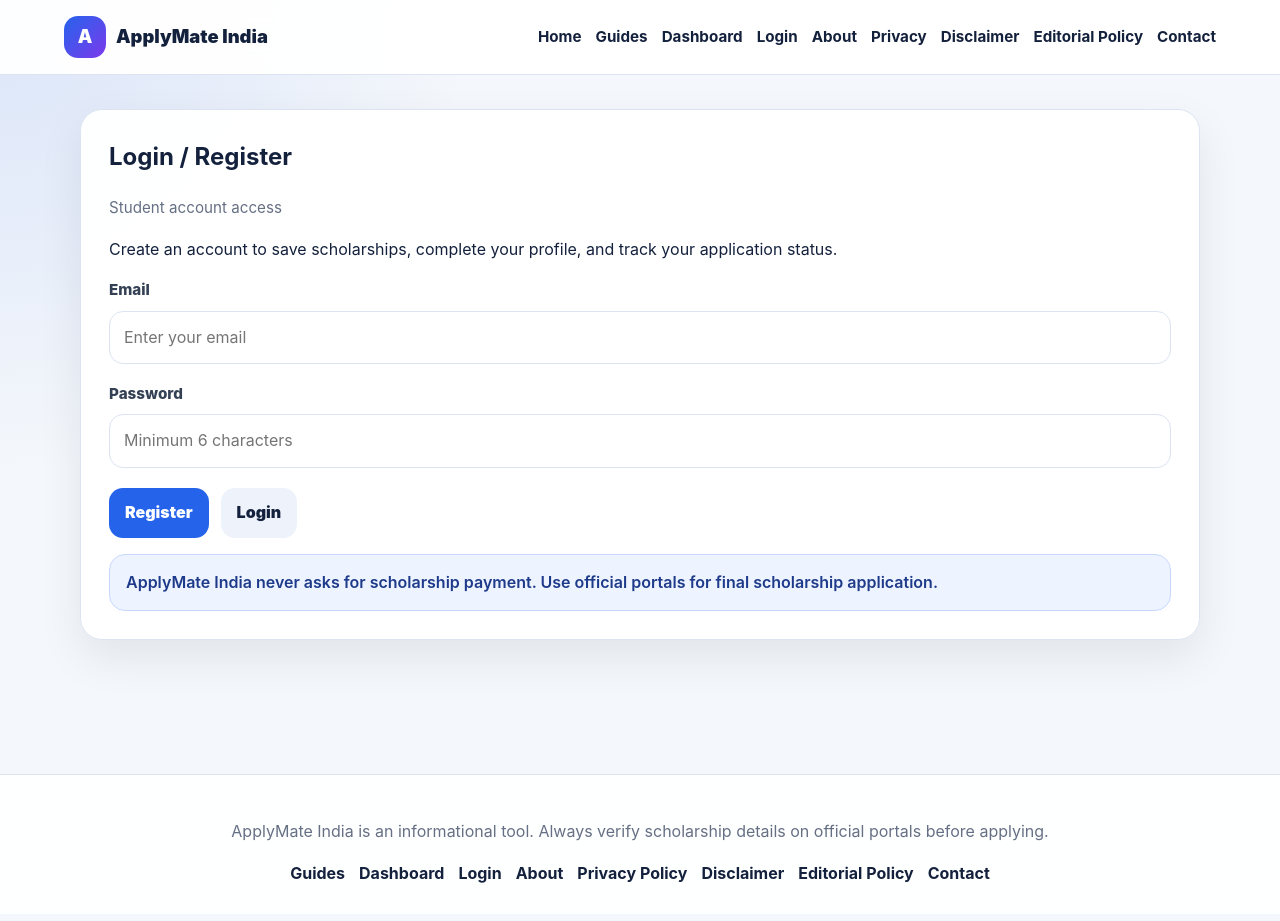
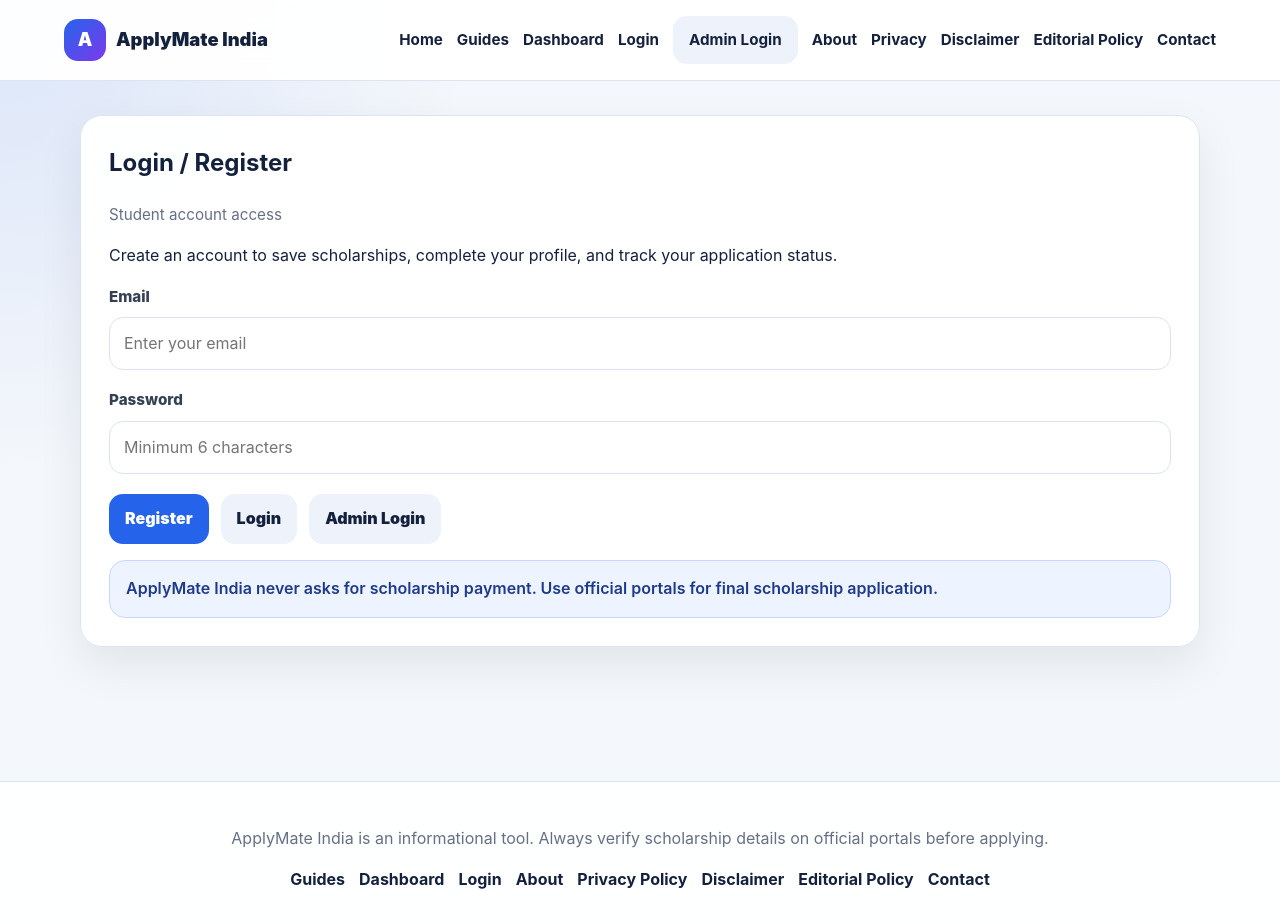
Before and after one commit to koushikrajcodex-boop/applymate-india, a plain HTML site: page login.html in a window 1280 px wide. Drawn offline with Linux system fonts and the light colour scheme.

Commit message:
Add Admin Login link to login.html

```diff
--- a/login.html
+++ b/login.html
@@ -26,6 +26,7 @@
       <a href="guides.html">Guides</a>
       <a href="dashboard.html">Dashboard</a>
       <a href="login.html">Login</a>
+      <a href="admin.html" class="secondary-btn">Admin Login</a>
       <a href="about.html">About</a>
       <a href="privacy.html">Privacy</a>
       <a href="disclaimer.html">Disclaimer</a>
@@ -58,6 +59,7 @@
       <div class="button-row">
         <button id="registerBtn">Register</button>
         <button id="loginBtn" class="secondary-btn">Login</button>
+        <a href="admin.html" class="secondary-btn">Admin Login</a>
       </div>
 
       <p id="authMessage" class="mini-note"></p>
```
